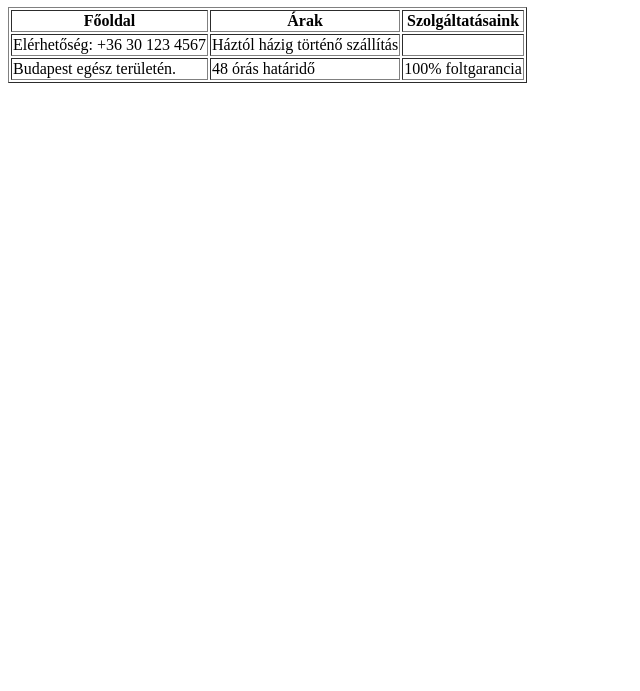
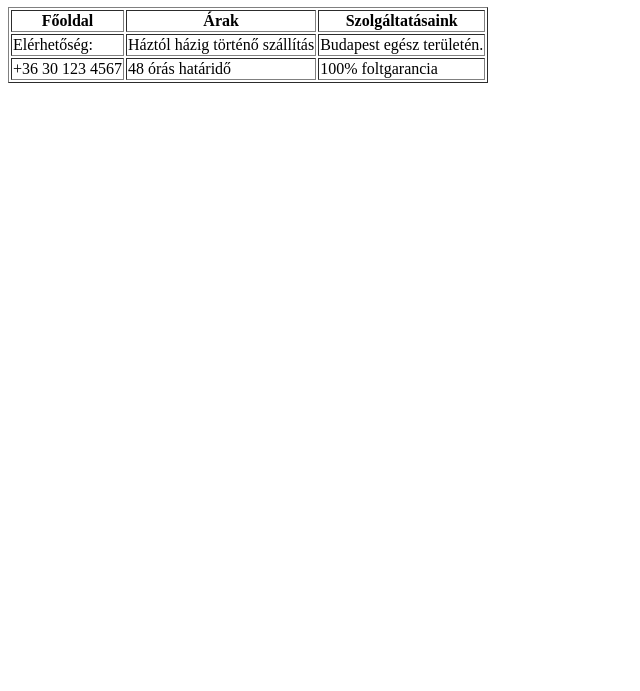
Before and after one commit to szabi180/szonyeg, a plain HTML site: page szolgaltatasaink.html in a window 1280 px wide. Shown: the part 109-800 px from the top of the page, without its empty margins (0-640 px from the left). Drawn offline with Linux system fonts and the light colour scheme.

Commit message:
kijavitas

```diff
--- a/szolgaltatasaink.html
+++ b/szolgaltatasaink.html
@@ -25,12 +25,12 @@
 		</thead>
 		<tbody>
 			<tr>
-				<td>Elérhetőség: +36 30 123 4567</td>
+				<td>Elérhetőség:</td>
 				<td>Háztól házig történő szállítás</td>
-				<td></td>
+				<td>Budapest egész területén.</td>
 			</tr>
 			<tr>
-				<td>Budapest egész területén.</td>
+				<td>+36 30 123 4567</td>
 				<td>48 órás határidő</td>
 				<td>100% foltgarancia</td>
 			</tr>
```
